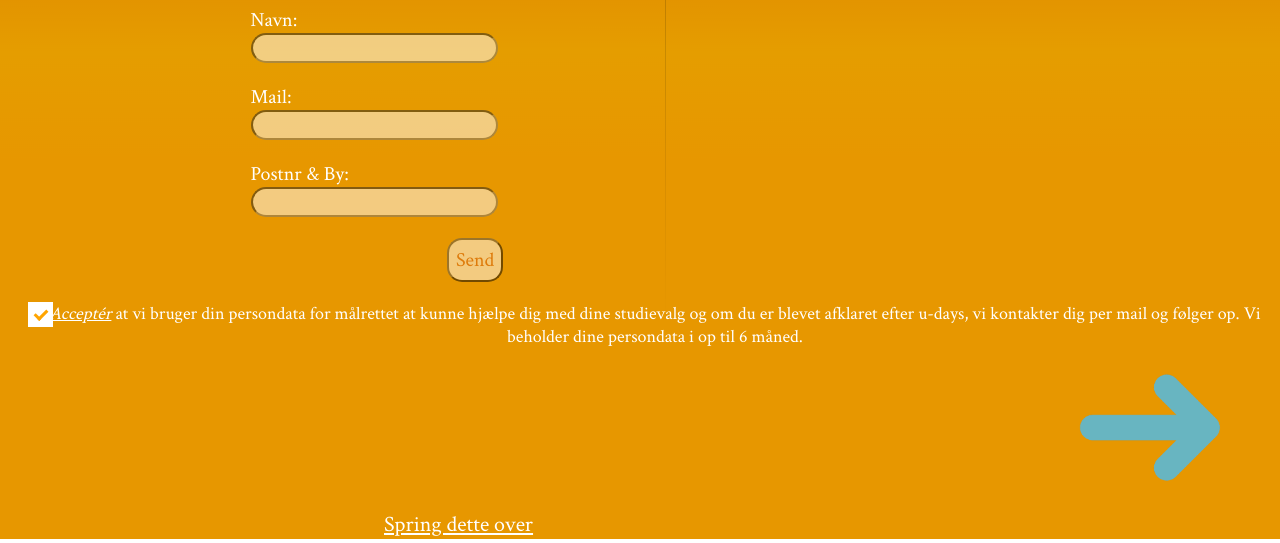
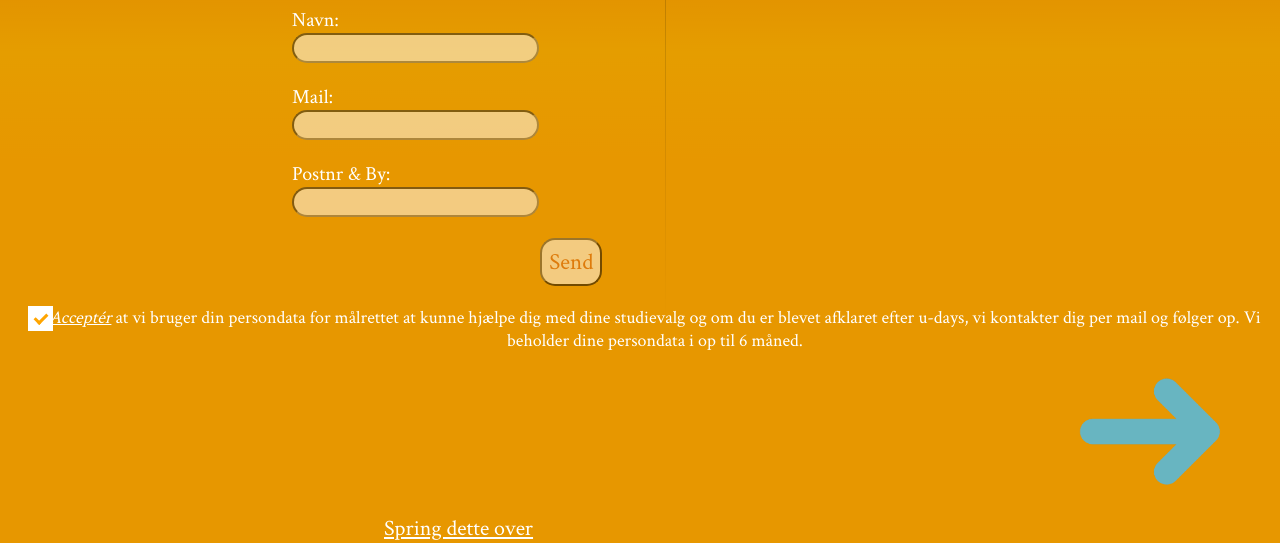
Before and after one commit to majajohannsen/projekt-udays, a plain HTML site: page oplysninger.html in a window 1280 px wide. Shown: the part 363-906 px from the top of the page. Drawn offline with Linux system fonts and the light colour scheme; no server answers.

Commit message:
version 67

```diff
--- a/style.css
+++ b/style.css
@@ -151,7 +151,7 @@ a {
     display: flex;
     flex-direction: column;
     padding: 10px;
-    padding-right: 25%;
+    padding-right: 12%;
 
 }
 
@@ -191,9 +191,10 @@ input {
 }
 
 button {
-    margin-left: 28%;
+
     padding: 7px;
-    font-size: 20px;
+    margin-left: 30%;
+    font-size: 23px;
     border-radius: 15px;
     opacity: 50%;
     background-color: white;
```
